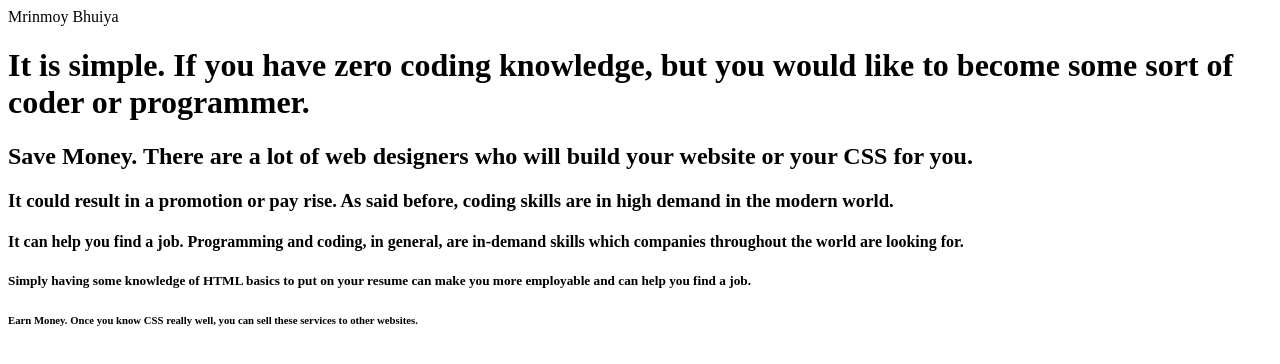
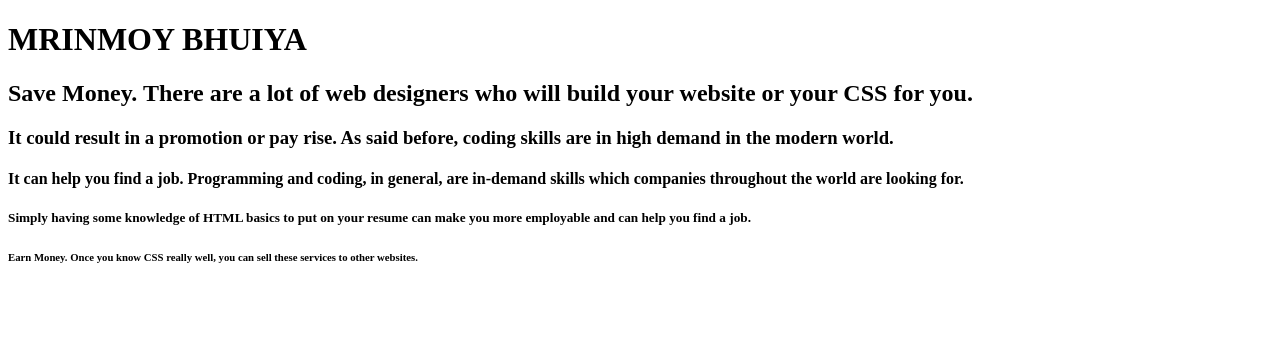
Before and after one commit to Mrin111/Assignment-Submission, a plain HTML site: page dayone.html in a window 1280 px wide. Drawn offline with Linux system fonts and the light colour scheme.

Commit message:
Update dayone.html

```diff
--- a/dayone.html
+++ b/dayone.html
@@ -4,8 +4,8 @@
   <title>HTML & CSS</title>
  </head>
 <body>
-    Mrinmoy Bhuiya
-    <h1>It is simple. If you have zero coding knowledge, but you would like to become some sort of coder or programmer.</h1>
+
+    <h1>MRINMOY BHUIYA</h1>
     <h2>Save Money. There are a lot of web designers who will build your website or your CSS for you.</h2>
     <h3>It could result in a promotion or pay rise. As said before, coding skills are in high demand in the modern world. </h3>
     <h4>It can help you find a job. Programming and coding, in general, are in-demand skills which companies throughout the world are looking for. </h4>
```
